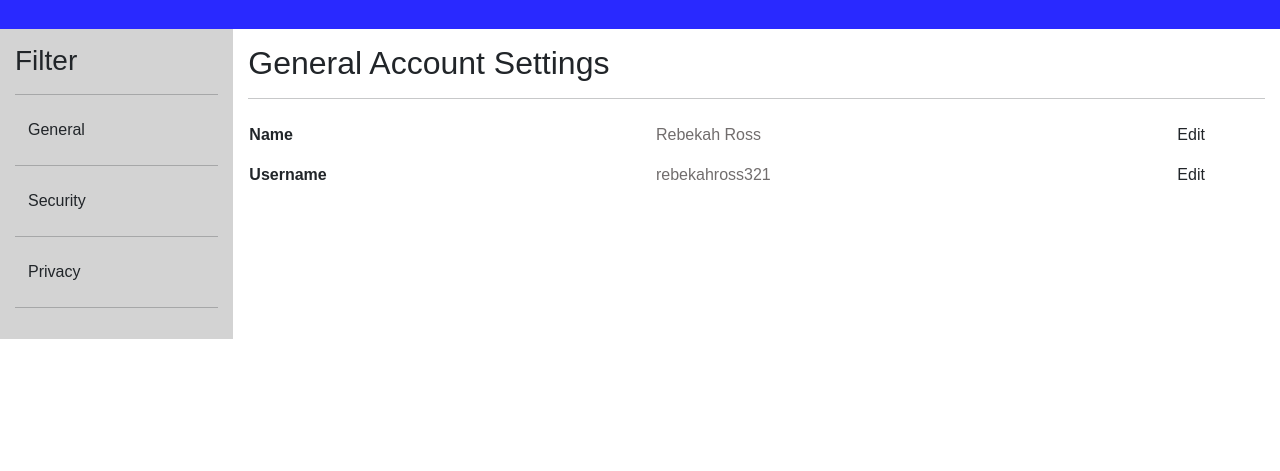
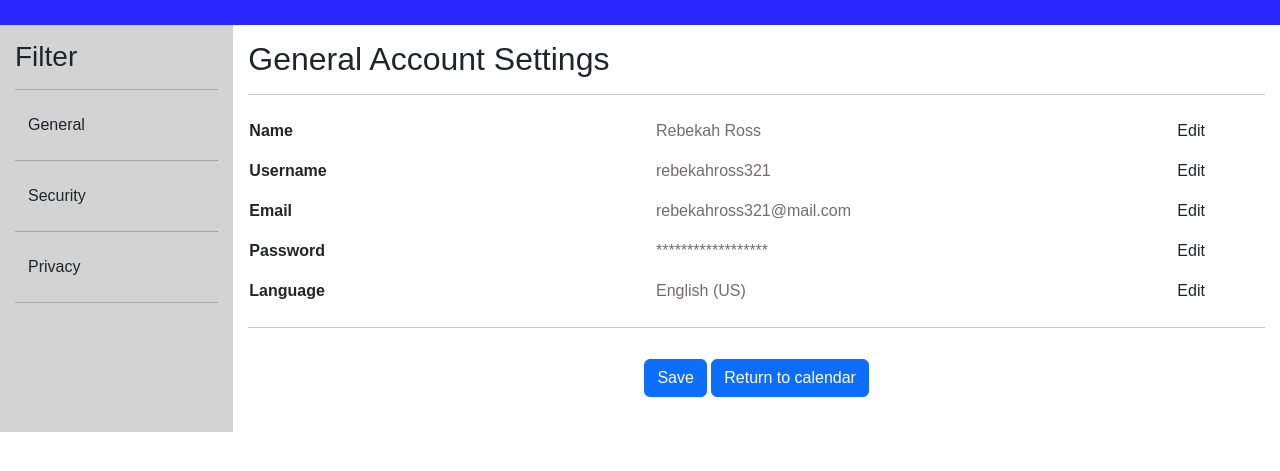
Before and after one commit to rebekahross/startup, a plain HTML site: page account.html in a window 1280 px wide. Shown: the part 119-590 px from the top of the page. Drawn offline with nearby package versions, Linux system fonts and the light colour scheme; a web font is replaced by a local one.

Commit message:
Finished up the account settings page. Moving on to finishing details

```diff
--- a/account.html
+++ b/account.html
@@ -54,9 +54,26 @@
                         <td class="grey-font">rebekahross321</td>
                         <td width = 10%><button class = "btn edit-text">Edit</button></td>
                     </tr>
+                    <tr>
+                        <th>Email</th>
+                        <td class="grey-font">rebekahross321@mail.com</td>
+                        <td width = 10%><button class = "btn edit-text">Edit</button></td>
+                    </tr>
+                    <tr>
+                        <th>Password</th>
+                        <td class="grey-font">******************</td>
+                        <td width = 10%><button class = "btn edit-text">Edit</button></td>
+                    </tr>
+                    <tr>
+                        <th>Language</th>
+                        <td class="grey-font">English (US)</td>
+                        <td width = 10%><button class = "btn edit-text">Edit</button></td>
+                    </tr>
                   </table>
-          </div>
-              <div>
+                  <hr />
+              <div class="header-thing">
+                <button class="btn btn-primary">Save</button>
+                <button class="btn btn-primary">Return to calendar</button>
               </div>
             </section>
           </main>
--- a/main.css
+++ b/main.css
@@ -11,6 +11,10 @@ header {
   background-color: #2929ff;
   color: rgb(225, 224, 224);
   display: flex;
+}
+
+header p {
+  font-size: 13px;
 }
 
 .account {
```
